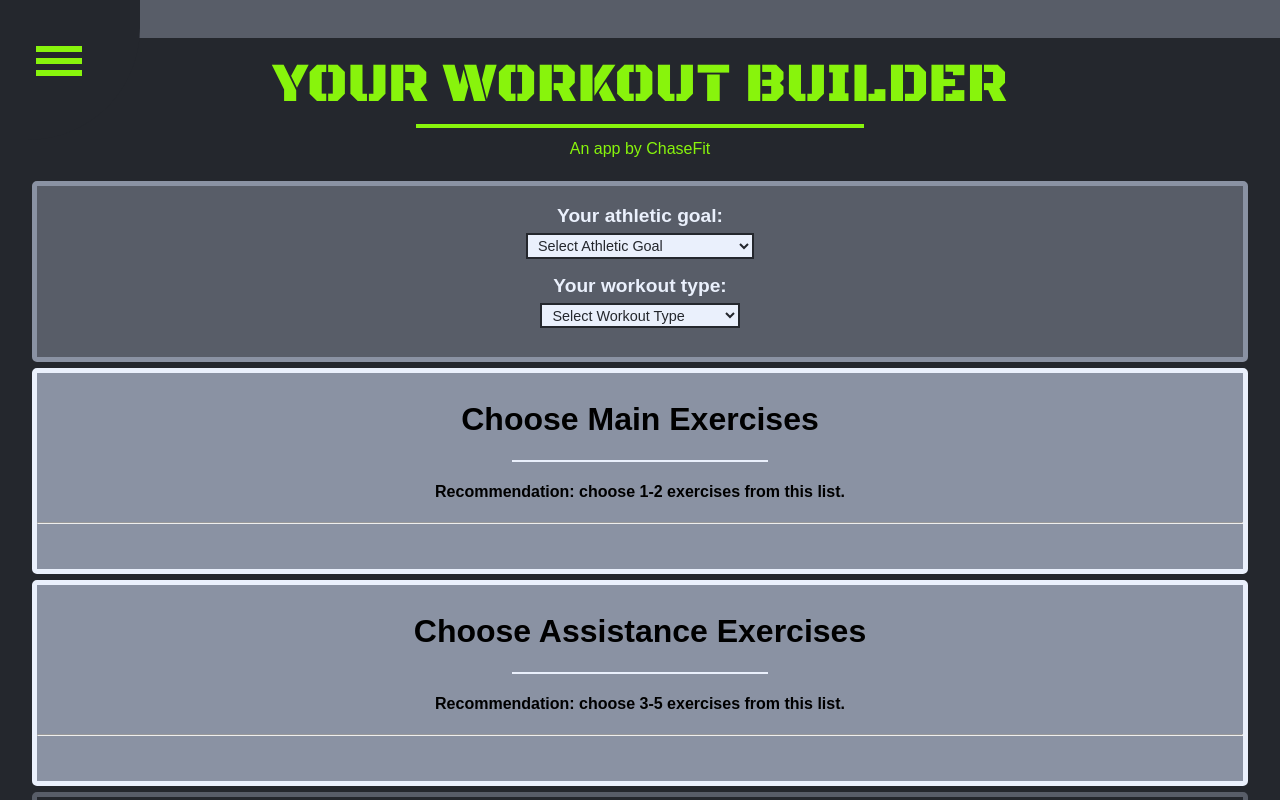
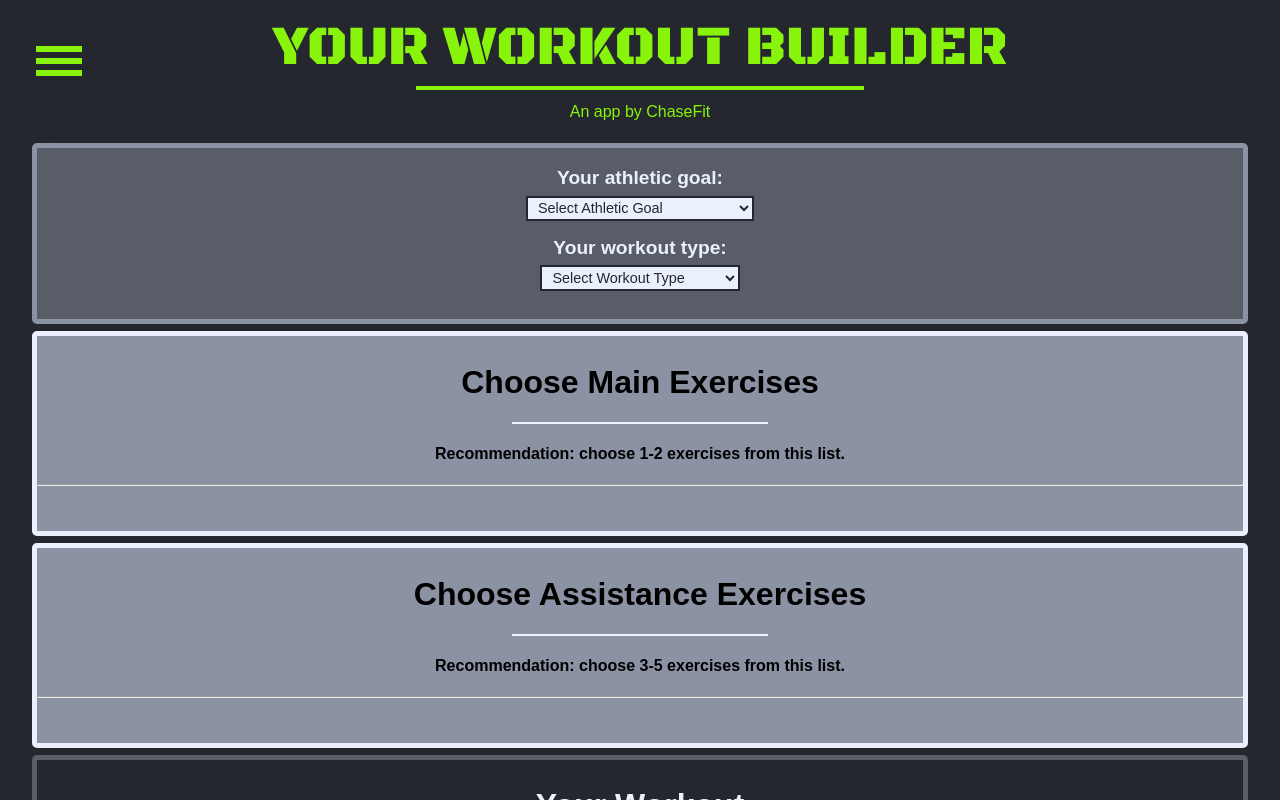
Before and after one commit to Chazz-Michaels/react-workout-builder, a React (Create React App) app: page / in a window 1280 px wide. Shown: the top 800 px of the page. Built offline with nearby package versions, Linux system fonts and the light colour scheme; a web font is replaced by a local one.

Commit message:
adjust burger button to resize properly

```diff
--- a/src/styles/base/globals.css
+++ b/src/styles/base/globals.css
@@ -20,7 +20,7 @@
   font-weight: 700;
 }
 body {
-  margin-top: -8vw;
+  margin-top: -140px;
   font-family: var(--fontMain);
   background-color: var(--gray3);
   color: darker(var(--gray4), 25%);
--- a/src/styles/partials/navigation.css
+++ b/src/styles/partials/navigation.css
@@ -1,5 +1,5 @@
 .adjust-page-margin-for-burger-button {
-  margin: -8vw;
+  margin: -140px;
 }
 .bm-burger-button {
   position: fixed;
```
